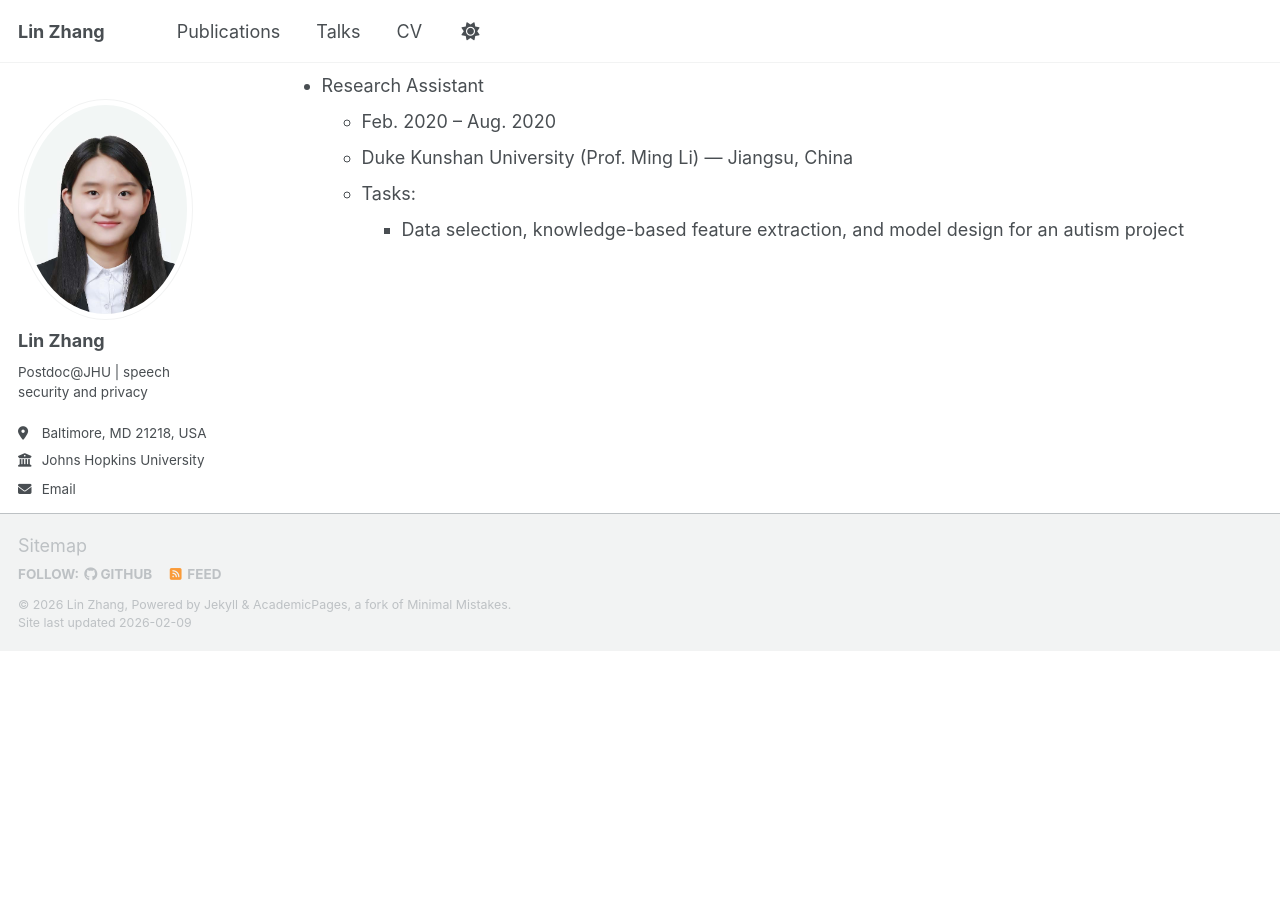
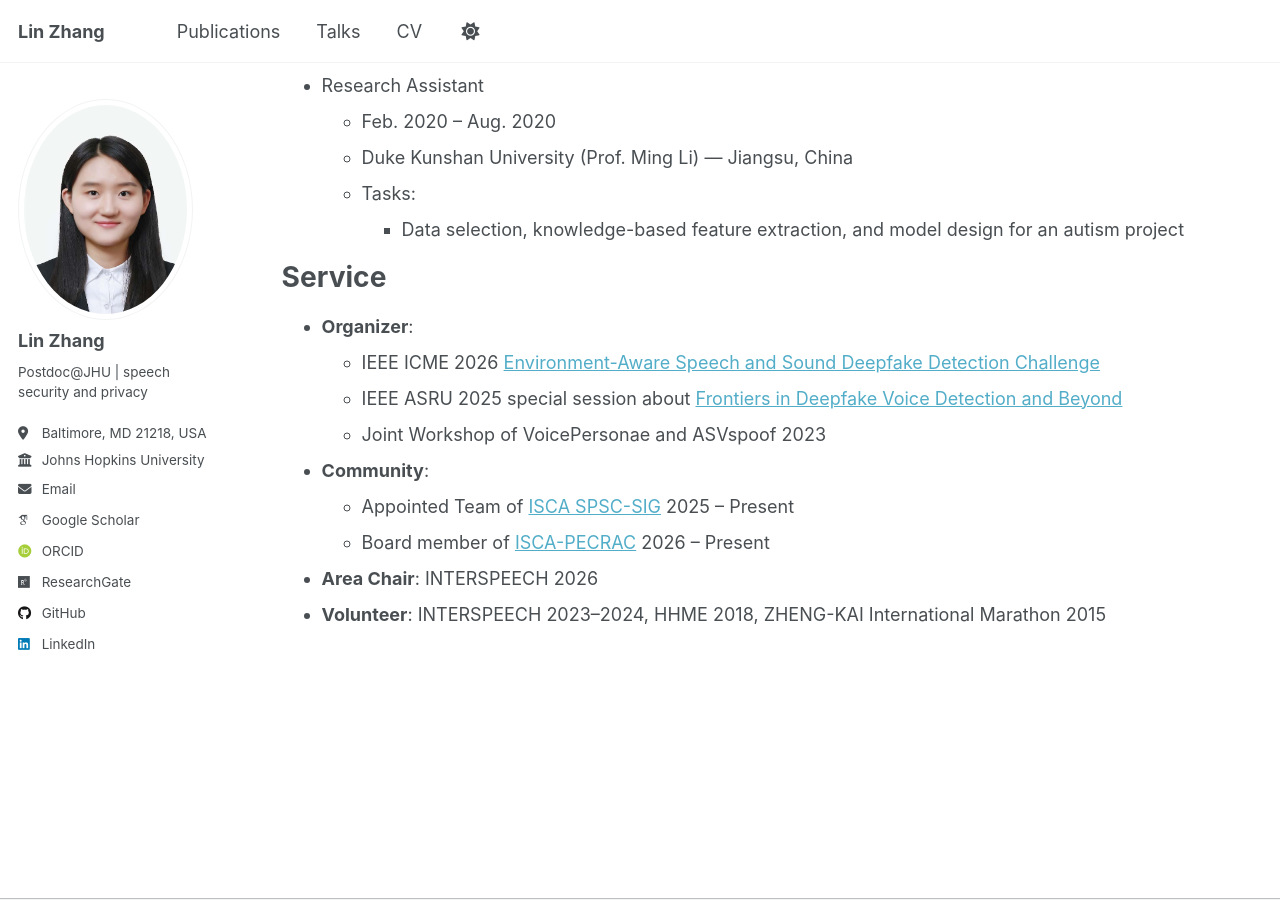
Before and after one commit to zlin0/zlin0.github.io, a Jekyll site: the page built from _pages/cv.md, in a window 1280 px wide and 900 px high, scrolled down 1388 px. Built offline with Jekyll 4.4.1, drawn with Linux system fonts in a browser that asks for light colours; some web fonts are replaced; a script that is not in the unit is left out; before the commit the page ends 2039 px from its top, so only the background shows below that.

Commit message:
update cv with community service

```diff
--- a/_pages/cv.md
+++ b/_pages/cv.md
@@ -87,7 +87,14 @@ Work experience
     {% include archive-single-cv.html %}
   {% endfor %}</ul> -->
 
-<!-- Service
+Service
 ======
-xxx
--->
+- **Organizer**:
+  - IEEE ICME 2026 [Environment-Aware Speech and Sound Deepfake Detection Challenge](https://sites.google.com/view/esdd-challenge/esdd-challenges/esdd-2/description)
+  - IEEE ASRU 2025 special session about [Frontiers in Deepfake Voice Detection and Beyond](https://2025.ieeeasru.org/program/special-sessions)
+  - Joint Workshop of VoicePersonae and ASVspoof 2023
+- **Community**:
+  - Appointed Team of [ISCA SPSC-SIG](https://www.spsc-sig.org/about) 2025 – Present
+  - Board member of [ISCA-PECRAC](https://isca-speech.org/PostDoc-and-Early-Career-Researchers) 2026 – Present
+- **Area Chair**: INTERSPEECH 2026
+- **Volunteer**: INTERSPEECH 2023–2024, HHME 2018, ZHENG-KAI International Marathon 2015
```
Also changed, not shown: _pages/about.md (+1 -1 lines).
